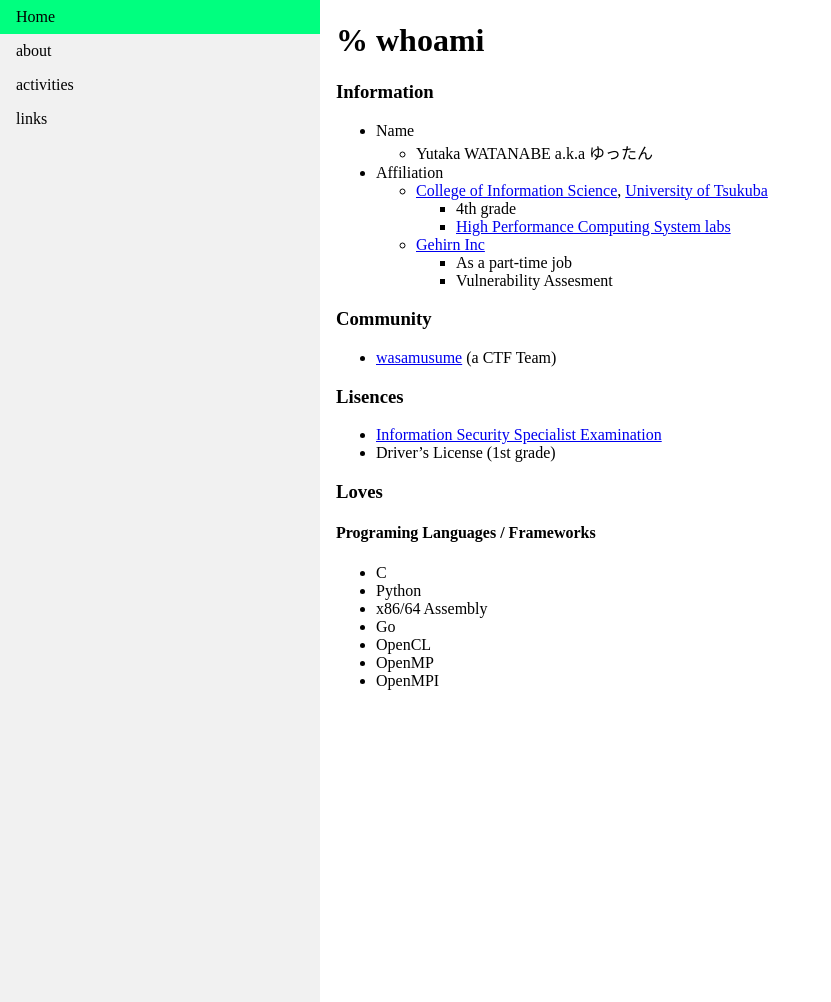
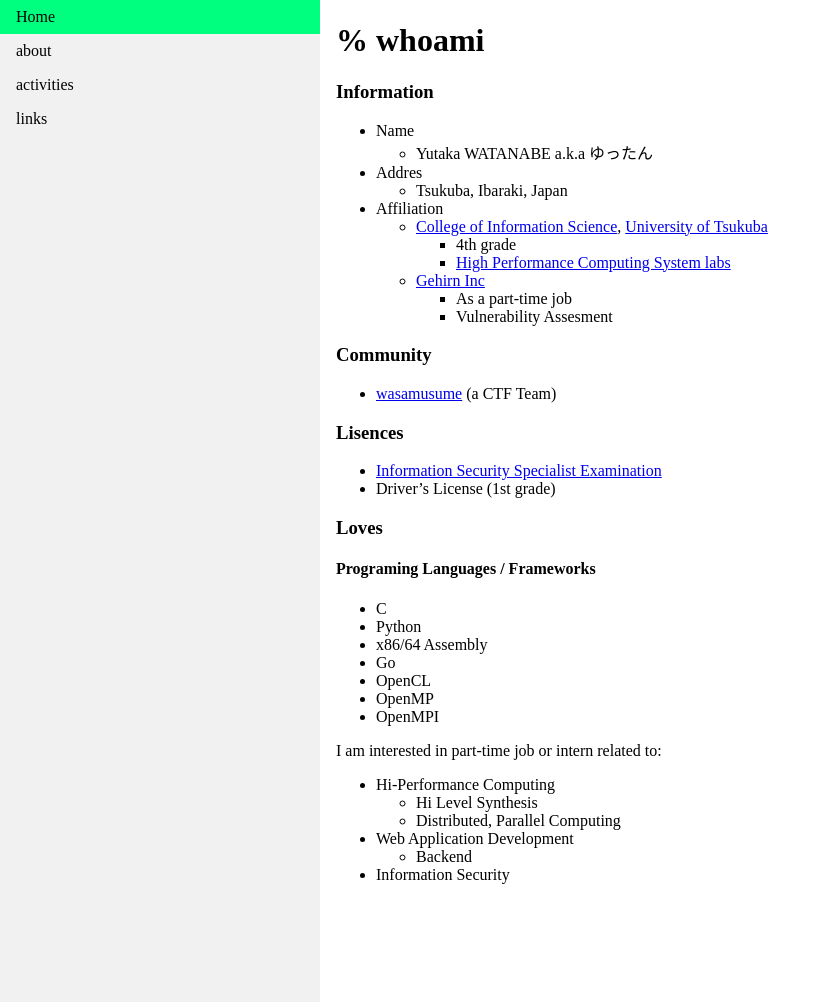
Before and after one commit to ytn86/ytn86.github.io, a Jekyll site: the page built from about.md, in a window 1280 px wide and 1002 px high. Shown: the whole window, without its empty margins (0-831 px from the left). Built offline with Jekyll 4.4.1, drawn with Linux system fonts in a browser that asks for light colours.

Commit message:
[ADD] more description

```diff
--- a/about.md
+++ b/about.md
@@ -8,6 +8,8 @@ title: about
 ### Information
 * Name
   * Yutaka WATANABE a.k.a ゆったん
+* Addres
+  * Tsukuba, Ibaraki, Japan
 * Affiliation
   * [College of Information Science](https://www.coins.tsukuba.ac.jp/en/), [University of Tsukuba](https://www.tsukuba.ac.jp/english/)
     * 4th grade
@@ -16,6 +18,7 @@ title: about
   * [Gehirn Inc](https://www.gehirn.co.jp/)
     * As a part-time job
 	* Vulnerability Assesment
+
 
 
 ### Community
@@ -40,3 +43,12 @@ title: about
 * OpenCL
 * OpenMP
 * OpenMPI
+
+
+I am interested in part-time job or intern related to:
+* Hi-Performance Computing
+  * Hi Level Synthesis
+  * Distributed, Parallel Computing
+* Web Application Development
+  * Backend
+* Information Security
```
